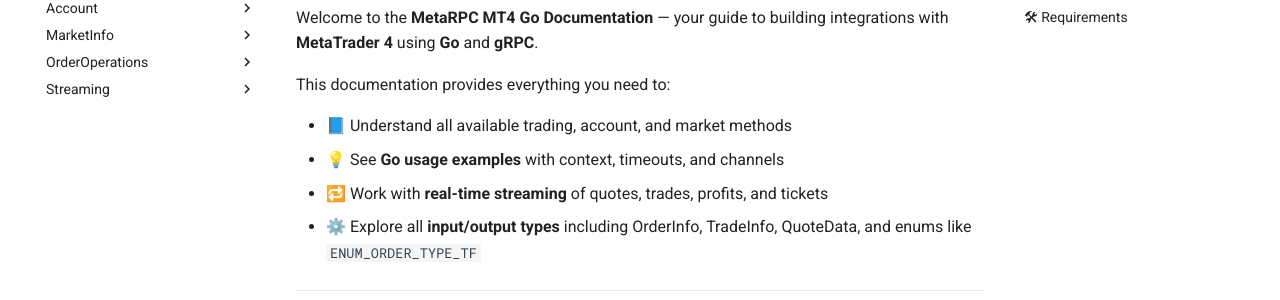
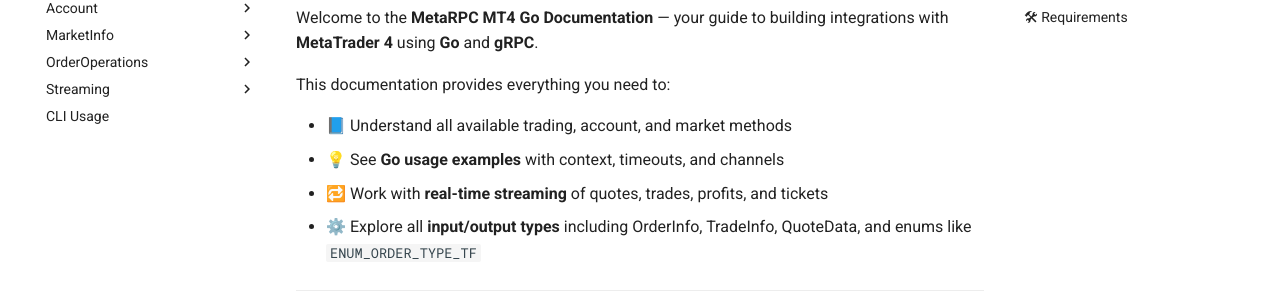
Before and after one commit to MetaRPC/GoMT4, an MkDocs documentation site: the page built from docs/index.md, in a window 1280 px wide. Shown: the part 175-475 px from the top of the page. Built offline with MkDocs 1.6.1 and Material for MkDocs 9.7.7, drawn with Linux system fonts in a browser that asks for light colours.

Commit message:
Update mkdocs.yml

```diff
--- a/mkdocs.yml
+++ b/mkdocs.yml
@@ -26,6 +26,7 @@
       - StreamOpenedOrderTickets: Streaming/StreamOpenedOrderTickets.md
       - StreamQuotes: Streaming/StreamQuotes.md
       - StreamTradeUpdates: Streaming/StreamTradeUpdates.md
+  - CLI Usage: docs/cli_usage.md
 
 theme:
   name: material
```
